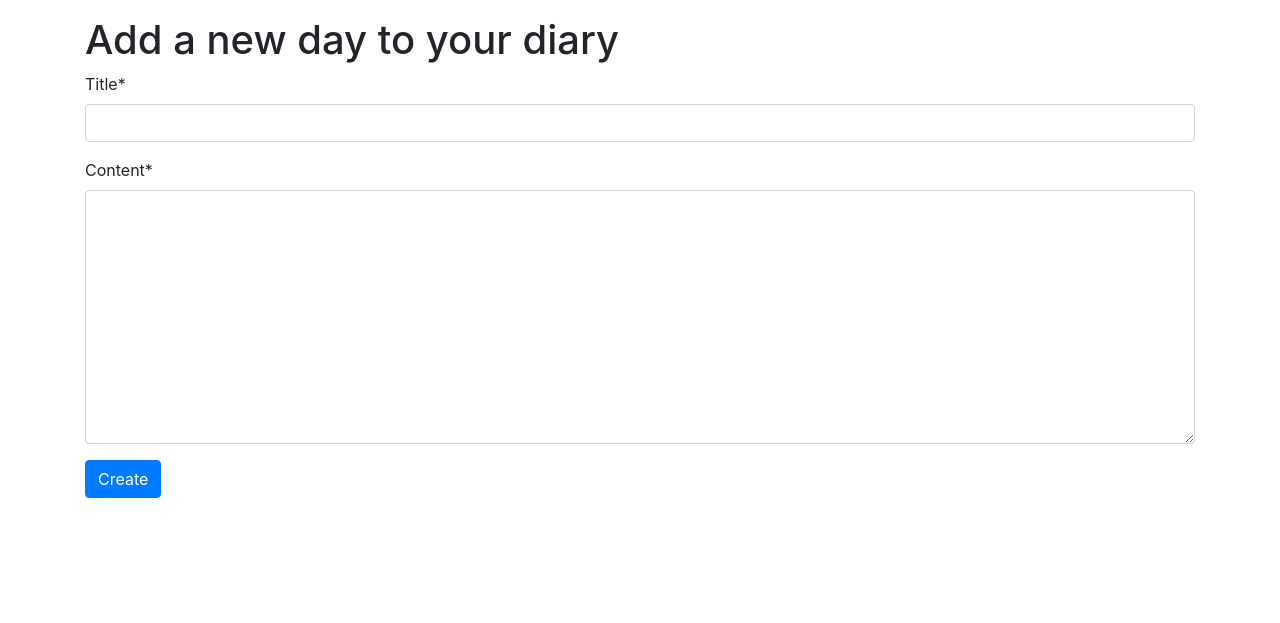
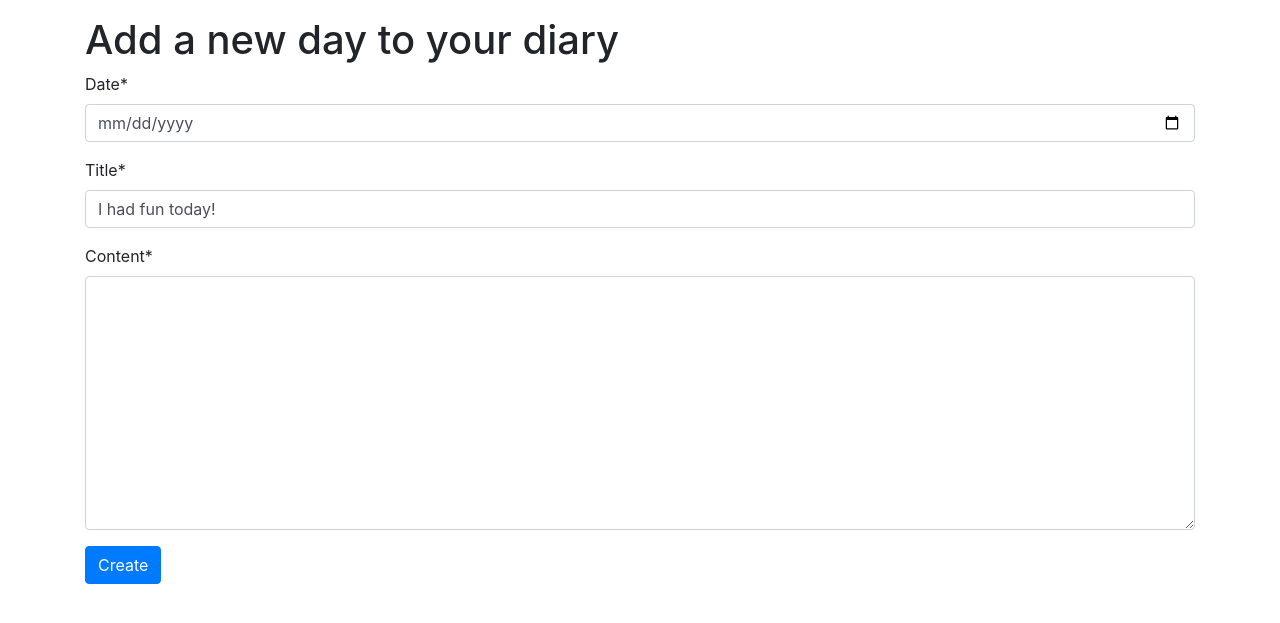
Before and after one commit to V1SHAL421/mywebsite, a Django app: page /post/create/ in a window 1280 px wide. Shown: the part 56-679 px from the top of the page. Run offline with Django 4.2, Linux system fonts and the light colour scheme; a user stored in the database is signed in; some libraries are stand-ins or nearby versions.

Commit message:
Add date component to diary

```diff
--- a/myapp/forms.py
+++ b/myapp/forms.py
@@ -71,8 +71,9 @@ class LogInForm(forms.Form): # user login functionality
 class PostForm(forms.ModelForm): # creating posts
     class Meta:
         model = Post
-        fields = ['title', 'content']
+        fields = ['date', 'title', 'content']
         widgets = {
+            'date': forms.DateInput(attrs={'class': 'form-control', 'type': 'date', 'required': True}),
             'title': forms.TextInput(attrs={'class': 'form-control', 'required': True}),
             'content': forms.Textarea(attrs={'class': 'form-control', 'required': True}),
         }
@@ -83,6 +84,7 @@ class PostForm(forms.ModelForm): # creating posts
         self.helper.form_method = 'post'
         self.helper.add_input(Submit('submit', 'Create'))
         self.helper.layout = Layout(
+            Field('date', css_class='form-control', required=True),
             Field('title', css_class='form-control', required=True),
             Field('content', css_class='form-control', required=True),
         )
--- a/myapp/models.py
+++ b/myapp/models.py
@@ -3,9 +3,10 @@ from django.core.validators import RegexValidator
 from django.db import models
 
 class Post(models.Model):
-    title = models.CharField(max_length=200)
+    date = models.DateField()
+    title = models.TextField(max_length=50, default='I had fun today!')
     content = models.TextField()
-    pub_date = models.DateTimeField(auto_now_add=True)
+
 
     class Meta:
         app_label = 'myapp'
--- a/myapp/templates/post_list.html
+++ b/myapp/templates/post_list.html
@@ -11,9 +11,10 @@
             <ul>
                 {% for post in posts %}
                 <li>
-                    <h2>{{ post.title }}</h2>
+                    <p>{{ post.date }}</p>
+                    <p>{{ post.title }}</p>
                     <p>{{ post.content }}</p>
-                    <p>Published on: {{ post.pub_date }}</p>
+                    <p>Published on: {{ post.date }}</p>
                     <a href="{% url 'post_delete' pk=post.pk %}">Delete</a>
                 </li>
                 {% endfor %}
```
Also changed, not shown: db.sqlite3, myapp/migrations/0001_initial.py, myapp/migrations/0003_remove_post_title_alter_post_date_alter_user_bio_and_more.py (added), myapp/migrations/0004_post_title_alter_post_date.py (added).
